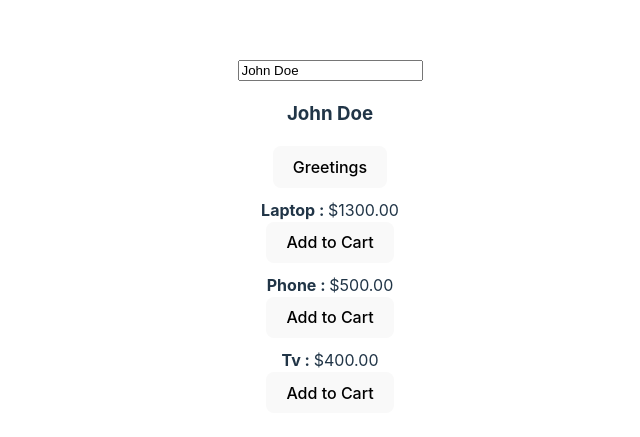
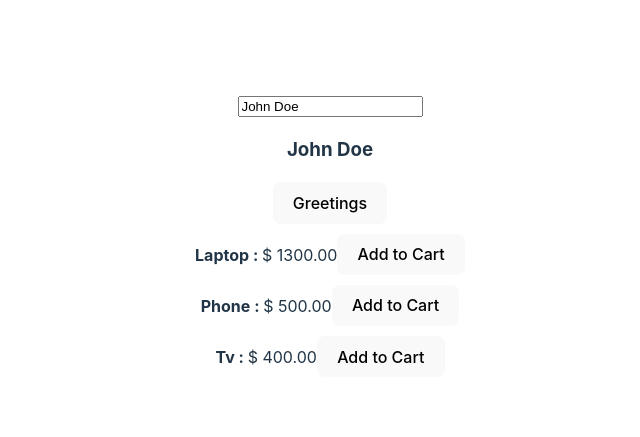
Before and after one commit to jerryseyi/vue-composition, a Vue app: page / in a window 1280 px wide. Shown: the part 165-602 px from the top of the page, without its empty margins (310-950 px from the left). Built offline with nearby package versions, Linux system fonts and the light colour scheme.

Commit message:
provide and inject

```diff
--- a/src/App.vue
+++ b/src/App.vue
@@ -1,16 +1,18 @@
 <script>
 import Product from "./components/Product.vue";
-import {reactive, ref, watch} from "vue";
+import {provide, reactive, ref, watch} from "vue";
 
 export default {
     components: {Product},
     setup() {
+        provide("currency", "$");
         const name = ref('John Doe');
         const products = reactive([
             {name: 'Laptop', price: 1300},
                 {name: 'Phone', price: 500},
                 {name: 'Tv', price: 400}
         ]);
+
         const cart = reactive([]);
         const greeting = () => alert('welcome ' + name);
         const addItemToCart = (item) => cart.push(item);
--- a/src/components/Product.vue
+++ b/src/components/Product.vue
@@ -1,26 +1,26 @@
 <template>
   <div style="margin-top: 10px">
       <strong>{{ name }} : </strong>
-      <span>{{formatPrice}}</span><br>
+      <ProductPrice :price="price"/>
 
       <button @click="addToCart">Add to Cart</button>
   </div>
 </template>
 
 <script>
-import {computed} from "vue";
+import ProductPrice from "./ProductPrice.vue";
 
 export default {
     name: "Product",
+    components: {ProductPrice},
     props: {
         name: String,
         price: Number
     },
     setup(props, {attr, slots, emit}) {
         const addToCart = () => emit('addToCart', props.name);
-        const formatPrice = computed(() => `$${props.price.toFixed(2)}`);
 
-        return { addToCart, formatPrice }
+        return { addToCart }
     },
 
 }
--- /dev/null
+++ b/src/components/ProductPrice.vue
@@ -0,0 +1,23 @@
+<template>
+  <span>{{formatPrice}}</span>
+</template>
+
+<script>
+import {computed} from "vue";
+import {inject} from "vue";
+
+export default {
+    name: "ProductPrice",
+    props: ['price'],
+    setup(props) {
+        const currency = inject("currency", "$");
+        const formatPrice = computed(() => `${currency} ${props.price.toFixed(2)}`);
+
+        return { formatPrice }
+    }
+}
+</script>
+
+<style scoped>
+
+</style>
```
